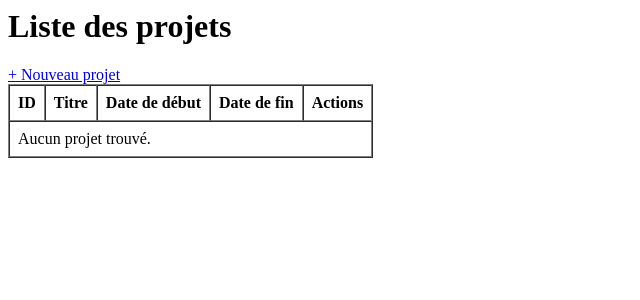
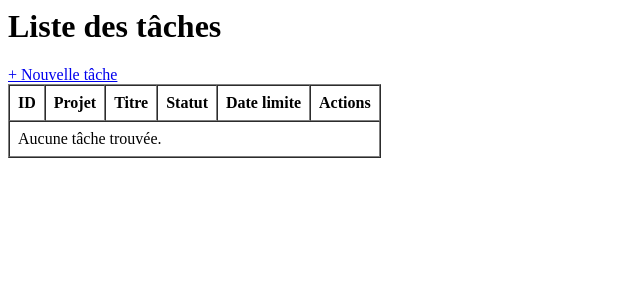
Before and after one commit to quamilou/gestion_projets, a PHP site: page /app/Views/tasks/list.php in a window 1280 px wide. Shown: the top 300 px of the page, without its empty margins (0-640 px from the left). Run offline with PHP 8.4, Linux system fonts and the light colour scheme.

Commit message:
Update list.php

```diff
--- a/app/Views/tasks/list.php
+++ b/app/Views/tasks/list.php
@@ -1,33 +1,34 @@
-<h1>Liste des projets</h1>
+<h1>Liste des tâches</h1>
 
-<a href="index.php?controller=project&action=form">+ Nouveau projet</a>
+<a href="index.php?controller=task&action=form">+ Nouvelle tâche</a>
 
 <table border="1" cellpadding="8" cellspacing="0">
     <thead>
         <tr>
             <th>ID</th>
+            <th>Projet</th>
             <th>Titre</th>
-            <th>Date de début</th>
-            <th>Date de fin</th>
+            <th>Statut</th>
+            <th>Date limite</th>
             <th>Actions</th>
         </tr>
     </thead>
     <tbody>
-        <?php if (!empty($projects)): ?>
-            <?php foreach ($projects as $project): ?>
+        <?php if (!empty($tasks)): ?>
+            <?php foreach ($tasks as $task): ?>
                 <tr>
-                    <td><?= htmlspecialchars($project['id']) ?></td>
-                    <td><?= htmlspecialchars($project['title']) ?></td>
-                    <td><?= htmlspecialchars($project['start_date']) ?></td>
-                    <td><?= htmlspecialchars($project['end_date']) ?></td>
+                    <td><?= htmlspecialchars($task['id']) ?></td>
+                    <td><?= htmlspecialchars($task['project_id']) ?></td>
+                    <td><?= htmlspecialchars($task['title']) ?></td>
+                    <td><?= htmlspecialchars($task['status']) ?></td>
+                    <td><?= htmlspecialchars($task['due_date']) ?></td>
                     <td>
-                        <a href="index.php?controller=project&action=detail&id=<?= $project['id'] ?>">Voir</a>
-                        <!-- Pour simplifier, pas encore d'édition ou suppression -->
+                        <a href="index.php?controller=task&action=detail&id=<?= $task['id'] ?>">Voir</a>
                     </td>
                 </tr>
             <?php endforeach; ?>
         <?php else: ?>
-            <tr><td colspan="5">Aucun projet trouvé.</td></tr>
+            <tr><td colspan="6">Aucune tâche trouvée.</td></tr>
         <?php endif; ?>
     </tbody>
 </table>
```
